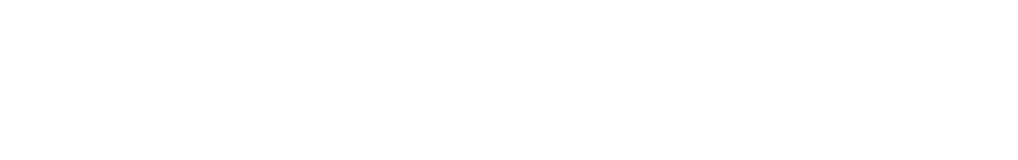
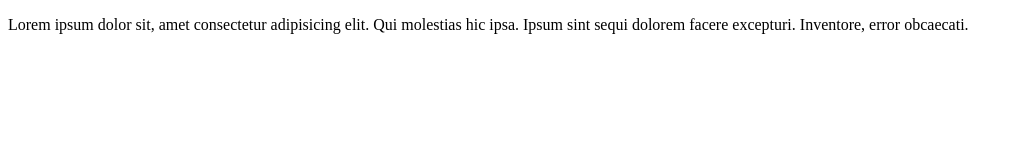
Before and after one commit to eliff7s/demo, a plain HTML site: page index.html in a window 1280 px wide. Shown: the whole page, without its empty margins (0-1018 px from the left). Drawn offline with Linux system fonts and the light colour scheme.

Commit message:
p tag created

```diff
--- a/index.html
+++ b/index.html
@@ -6,6 +6,10 @@
     <title>Demo Repo</title>
 </head>
 <body>
+    <p>Lorem ipsum dolor sit, amet consectetur
+        adipisicing elit. Qui molestias hic ipsa.
+        Ipsum sint sequi dolorem facere excepturi.
+        Inventore, error obcaecati.</p>
 
 </body>
 </html>
```
